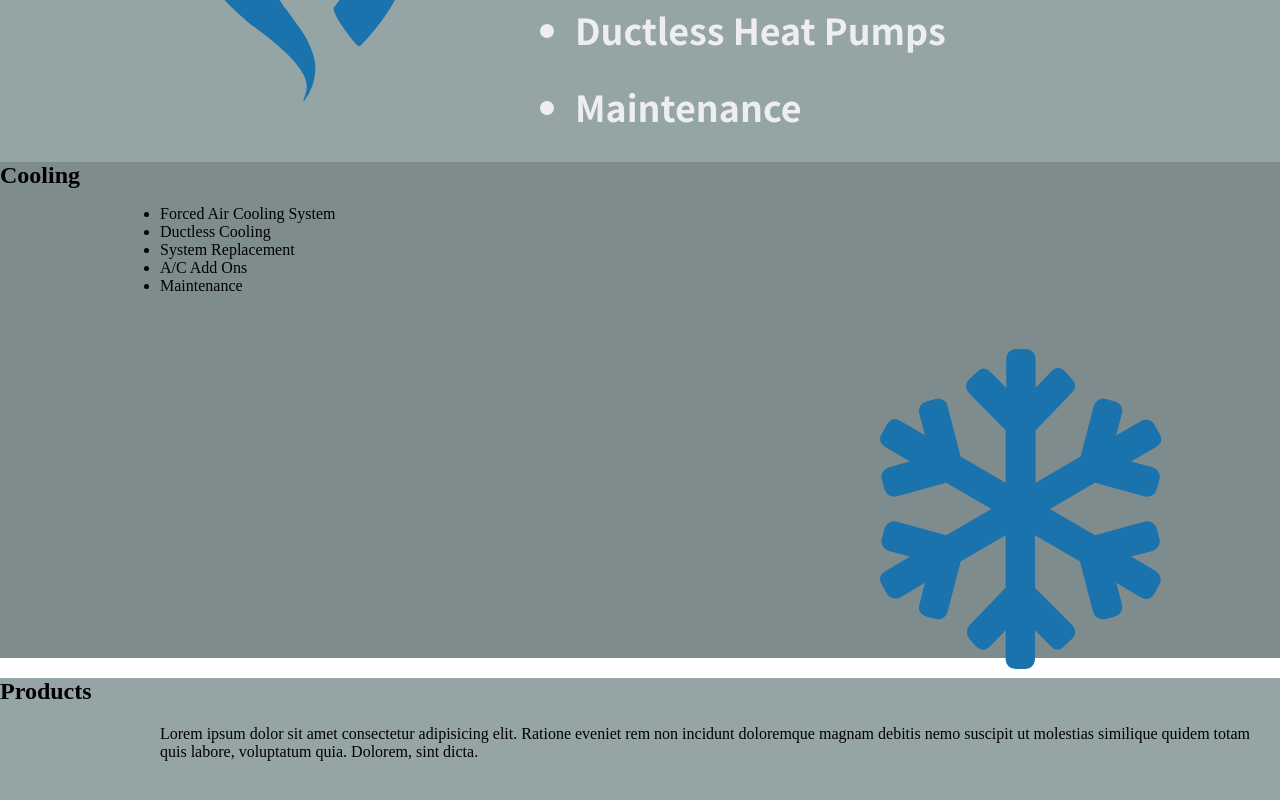
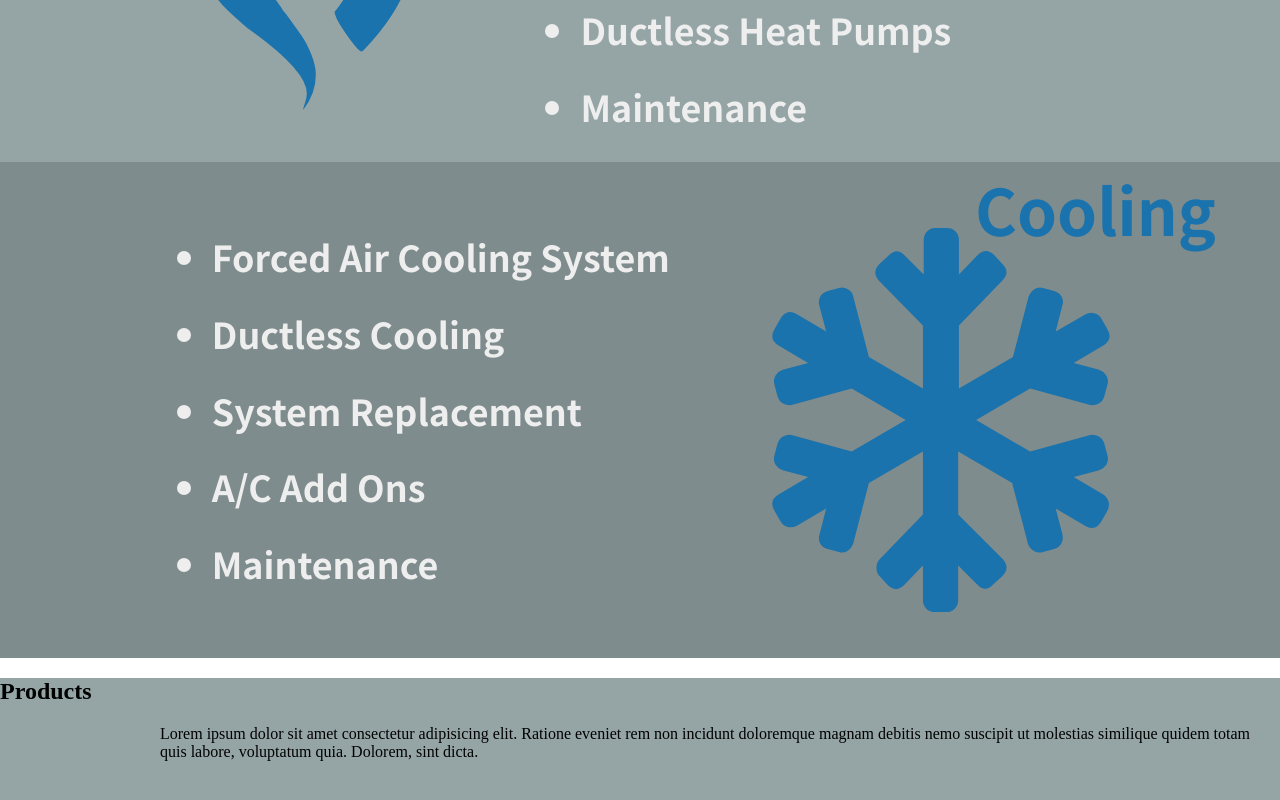
Before and after one commit to PHolmes10/SummitAir, a plain HTML site: page index.html in a window 1280 px wide. Shown: the part 1000-1800 px from the top of the page. Drawn offline with nearby package versions, Linux system fonts and the light colour scheme.

Commit message:
align cooling page icon and ul with h1

```diff
--- a/index.html
+++ b/index.html
@@ -60,10 +60,8 @@
     </section>
     <section class="heating fwh-slide fwh-slide-left" id="heating">
         <div class="container">
-            <!-- <div class="heating-icon-title-container"> -->
             <h1>Heating</h1>
             <i class="fab fa-gripfire"></i>
-            <!-- </div> -->
             <ul>
                 <li>New Construction Installation</li>
                 <li>System Change Outs</li>
@@ -75,10 +73,7 @@
         </div>
     </section>
     <section class="cooling fwh-slide fwh-slide-right" id="cooling">
-        <h1>Cooling</h1>
-        <div class="snowflake-icon-container">
-            <i class="far fa-snowflake"></i>
-        </div>
+        <div class="container">
             <ul>
                 <li>Forced Air Cooling System</li>
                 <li>Ductless Cooling</li>
@@ -86,6 +81,9 @@
                 <li>A/C Add Ons</li>
                 <li>Maintenance</li>
             </ul>
+            <h1>Cooling</h1>
+                <i class="far fa-snowflake"></i>
+        </div>
     </section>
     <section class="products fwh-slide fwh-slide-left" id="products">
         <h1>Products</h1>
--- a/main.css
+++ b/main.css
@@ -240,14 +240,10 @@ header.sticky .top-nav a{
 
 .fa-gripfire {
     color: rgb(26, 115, 173);
-    font-size: 23rem;
+    font-size: 30vw;
     margin-top: 20px;
     margin-right: 8vw;
 }
-
-/* .heating-icon-title-container {
-    margin-right: 10vw;
-} */
 
 .heating ul {
     color: #eee;
@@ -266,27 +262,40 @@ header.sticky .top-nav a{
 
 /* Cooling Section */
 
-.cooling h1 {
-    margin: 0;
+.cooling .container{
+    position: relative;
+    display: flex;
+    align-items: center;
+    justify-content: center;
 }
 
-.snowflake-icon-container {
-    width: 10rem;
-    height: 10rem;
-    font-size: 20rem;
-    margin-bottom: 2rem;
-    display: flex;
-    position: relative;
-    top: 10rem;
-    left: 55rem;
-    float: left;
-    z-index: 3;
+.cooling h1 {
+    position: absolute;
+    margin: 0;
+    color: rgb(26, 115, 173);
+    font-family: 'Noto Sans HK', sans-serif;
+    top: 0px;
+    right: 0px;
+    font-size: 5vw;
 }
 
 .fa-snowflake {
     color: rgb(26, 115, 173);
+    font-size: 30vw;
+    margin-top: 20px;
+    margin-left: 8vw;
 }
 
+.cooling ul {
+    color: #eee;
+    font-family: 'Noto Sans HK', sans-serif;
+    font-weight: bolder;
+    text-align: justify;
+    line-height: 6vw;
+    font-size: 2.8vw;
+    padding-bottom: 4rem;
+    padding-top: 4rem;
+}
 
 .cooling {
     background-color: #7f8c8d;
```
Lines whose indentation alone changed are shown as unchanged.
